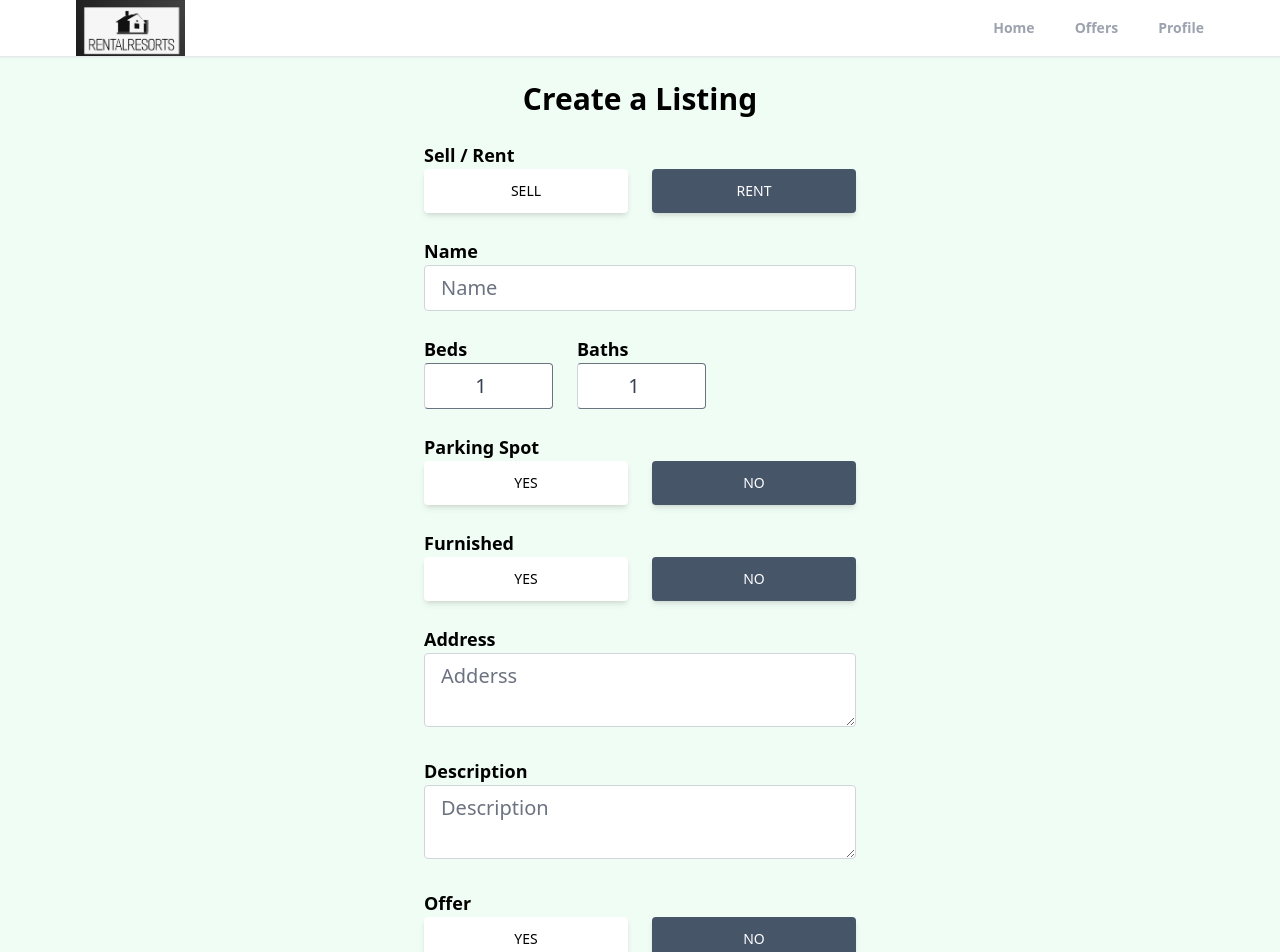
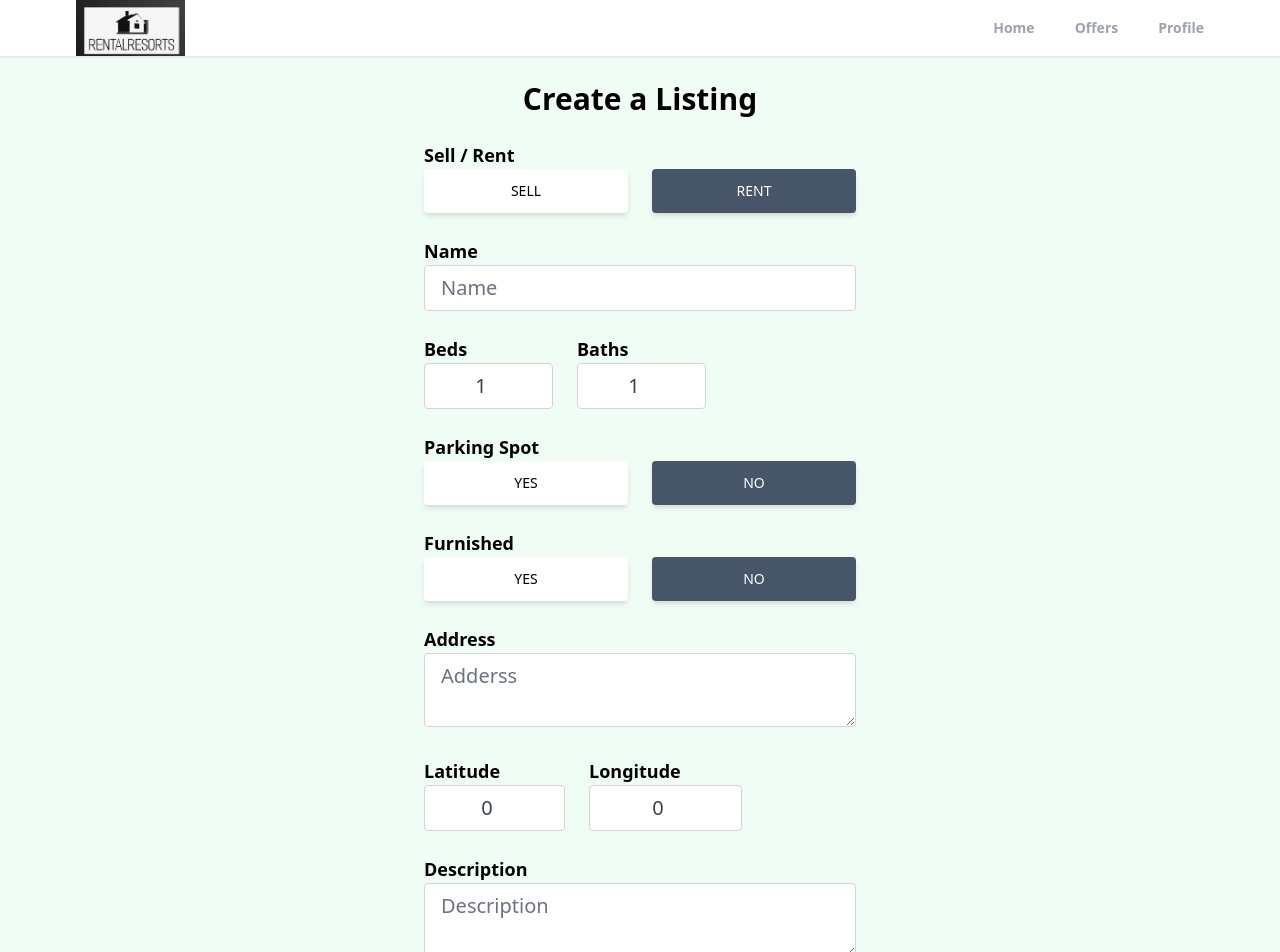
Before and after one commit to akashkumarsinha01/realtor-clone-react, a React (Create React App) app: page /create-listing in a window 1280 px wide. Shown: the top 952 px of the page. Built offline with nearby package versions, Linux system fonts and the light colour scheme; no server answers; sample sign-in values are in the browser's storage.

Commit message:
add functionality including onchange and onsubmit function to the create listing page

```diff
--- a/package.json
+++ b/package.json
@@ -14,6 +14,7 @@
     "react-router-dom": "^6.14.1",
     "react-scripts": "5.0.1",
     "react-toastify": "^9.1.3",
+    "uuid": "^9.0.0",
     "web-vitals": "^2.1.4"
   },
   "scripts": {
--- a/src/App.js
+++ b/src/App.js
@@ -24,7 +24,9 @@
           <Route path="/sign-up" element={<SignUp/>} />
           <Route path="/forgot-password" element={<ForgotPassword/>} />
           <Route path="/offers" element={<Offers/>} />
-          <Route path="/create-listing" element={<CreateListing/>} />
+          <Route path="/create-listing" element={<PrivateRoute />}>
+            <Route path="/create-listing" element={<CreateListing/>} />
+          </Route>
         </Routes>
       </Router>
       <ToastContainer
--- a/src/pages/CreateListing.jsx
+++ b/src/pages/CreateListing.jsx
@@ -1,6 +1,16 @@
-import React, { useState } from 'react'
-
+import React, { useState } from 'react';
+import { toast } from 'react-toastify';
+import { getStorage, ref, uploadBytesResumable, getDownloadURL } from "firebase/storage";
+import {getAuth} from 'firebase/auth'
+import {v4 as uuidv4} from 'uuid';
+import { addDoc, collection, serverTimestamp } from 'firebase/firestore';
+import { db } from '../firebase';
+import { useNavigate } from 'react-router-dom';
 export default function CreateListing() {
+    const navigate = useNavigate();
+    const auth = getAuth();
+    const[geolocationEnabled, setGeolocationEnabled] = useState(false);
+    const[loading, setLoading] = useState(false);
     const[formData, setFormData] = useState({
         type:"rent",
         name: "",
@@ -13,13 +23,133 @@
         offer:false,
         regularPrice:0,
         discountedPrice:0,
+        latitude:0,
+        longitude:0,
+        images:{},
     });
-    const{type,name,bedrooms,bathrooms,parking,furnish,address,description,offer,regularPrice,discountedPrice} = formData;
-    function onChange(){}
+    const{type,name,bedrooms,bathrooms,parking,furnish,address,description,offer,regularPrice,discountedPrice,latitude,longitude,images} = formData;
+    function onChange(e){
+        let boolean = null;
+        if(e.target.value === "true"){
+            boolean = true;
+        }
+        if(e.target.value === "false"){
+            boolean = false;
+        }
+        // Files
+        if(e.target.files){
+            setFormData((prevState)=>({
+                ...prevState,
+                images:e.target.files
+            }));
+        }
+        // text Boolean Number
+        if(!e.target.files){
+            setFormData((prevState)=>({
+                ...prevState,
+                [e.target.id]: boolean ?? e.target.value,
+            }));
+        }
+    }
+    async function onSubmit(e){
+        e.preventDefault();
+        setLoading(true);
+        if(+discountedPrice >= +regularPrice){
+            setLoading(false);
+            toast.error("Discounted price needs to be less than regular price")
+            return;
+        }
+        if(images.length > 6){
+            setLoading(false);
+            toast.error("Max 6 images are allowed")
+            return;
+        }
+        let geolocation = {}
+        let location;
+        if(geolocationEnabled){
+            const response = await fetch(`https://maps.googleapis.com/maps/api/geocode/json?address=${address}&key=${process.env.REACT_APP_GEOCODE_API_KEY}`);
+            const data = await response.json();
+            geolocation.lat = data.results[0]?.geometry.location.lat ?? 0;
+            geolocation.lng = data.results[0]?.geometry.location.lng ?? 0;
+            location = data.status === "ZERO_RESULTS" && undefined;
+
+            if(location === undefined){
+                setLoading(false);
+                toast.error("Please enter a correct address");
+                return;
+            }
+        }else{
+            geolocation.lat = latitude;
+            geolocation.lng = longitude;
+        }
+
+        async function storeImage(image){
+            return new Promise((resolve,reject)=>{
+                const storage = getStorage();
+                const filename = `${auth.currentUser.uid}-${image.name}-${uuidv4()}`;
+                const storageRef = ref(storage, filename);
+                const uploadTask = uploadBytesResumable(storageRef, image);
+                uploadTask.on('state_changed',
+                (snapshot) => {
+                    // Observe state change events such as progress, pause, and resume
+                    // Get task progress, including the number of bytes uploaded and the total number of bytes to be uploaded
+                    const progress = (snapshot.bytesTransferred / snapshot.totalBytes) * 100;
+                    console.log('Upload is ' + progress + '% done');
+                    switch (snapshot.state) {
+                    case 'paused':
+                        console.log('Upload is paused');
+                        break;
+                    case 'running':
+                        console.log('Upload is running');
+                        break;
+                    }
+                },
+                (error) => {
+                    // Handle unsuccessful uploads
+                    reject(error)
+                },
+                () => {
+                    // Handle successful uploads on complete
+                    // For instance, get the download URL: https://firebasestorage.googleapis.com/...
+                    getDownloadURL(uploadTask.snapshot.ref).then((downloadURL) => {
+                        resolve(downloadURL);
+                    });
+                }
+                );
+            })
+        }
+
+        const imgUrls = await Promise.all(
+            [...images].map((image) => storeImage(image))
+          ).catch((error) => {
+            setLoading(false);
+            toast.error("Images not uploaded");
+            return;
+          });
+
+        const formDataCopy = {
+            ...formData,
+            imgUrls,
+            geolocation,
+            timestamp: serverTimestamp(),
+        };
+        delete formDataCopy.images;
+        !formDataCopy.offer && delete formDataCopy.discountedPrice;
+        delete formDataCopy.latitude;
+        delete formDataCopy.longitude;
+        const docRef = await addDoc(collection(db,"listings"), formDataCopy);
+        setLoading(false);
+        toast.success("Listing created");
+        navigate(`/category/${formDataCopy.type}/${docRef}`);
+    }
+
+    if(loading){
+        return <h3>Loading</h3>
+    }
   return (
     <main className='max-w-md px-2 mx-auto'>
         <h1 className='text-3xl text-center mt-6 font-bold' >Create a Listing</h1>
-        <form>
+        <form onSubmit={onSubmit}>
             <p className='text-lg mt-6 font-semibold'>Sell / Rent</p>
             <div className='flex'>
                 <button type="button" id="type" value="sale" onClick={onChange} className={`mr-3 px-7 py-3 font-medium text-sm uppercase shadow-md rounded hover:shadow-lg focus:shadow-lg active:shadow-lg transition duration-150 ease-in-out w-full ${type === "rent" ? "bg-white text-black" : "bg-slate-600 text-white"}`}>
@@ -30,15 +160,15 @@
                 </button>
             </div>
             <p className='text-lg mt-6 font-semibold'>Name</p>
-            <input type="text" id="name" value={name} onChange={onchange} placeholder='Name' maxLength="32" minLength="5" required className='w-full px-4 py-2 text-xl text-gray-700 bg-white border border-gray-300 rounded transition duration-150 ease-in-out focus:text-gray-700 focus:bg-white focus:border-slate-600 mb-6' />
+            <input type="text" id="name" value={name} onChange={onChange} placeholder='Name' maxLength="32" minLength="5" required className='w-full px-4 py-2 text-xl text-gray-700 bg-white border border-gray-300 rounded transition duration-150 ease-in-out focus:text-gray-700 focus:bg-white focus:border-slate-600 mb-6' />
             <div className='flex space-x-6 mb-6'>
                 <div>
                     <p className='text-lg font-semibold'>Beds</p>
-                    <input type="number" id="bedrooms" value={bedrooms} onChange={onChange} min="1" max="50" required className='w-full px-4 py-2 text-xl text-gray-700 bg-white border border-l-gray-300 rounded transition decoration-purple-100 ease-in-out focus:text-gray-700 focus:bg-white focus:border-slate-600 text-center'/>
+                    <input type="number" id="bedrooms" value={bedrooms} onChange={onChange} min="1" max="50" required className='w-full px-4 py-2 text-xl text-gray-700 bg-white border border-gray-300 rounded transition decoration-purple-100 ease-in-out focus:text-gray-700 focus:bg-white focus:border-slate-600 text-center'/>
                 </div>
                 <div>
                     <p className='text-lg font-semibold'>Baths</p>
-                    <input type="number" id="bathrooms" value={bathrooms} onChange={onChange} min="1" max="50" required className='w-full px-4 py-2 text-xl text-gray-700 bg-white border border-l-gray-300 rounded transition decoration-purple-100 ease-in-out focus:text-gray-700 focus:bg-white focus:border-slate-600 text-center'/>
+                    <input type="number" id="bathrooms" value={bathrooms} onChange={onChange} min="1" max="50" required className='w-full px-4 py-2 text-xl text-gray-700 bg-white border border-gray-300 rounded transition decoration-purple-100 ease-in-out focus:text-gray-700 focus:bg-white focus:border-slate-600 text-center'/>
                 </div>
             </div>
             <p className='text-lg mt-6 font-semibold'>Parking Spot</p>
@@ -60,9 +190,21 @@
                 </button>
             </div>
             <p className='text-lg mt-6 font-semibold'>Address</p>
-            <textarea type="text" id="address" value={address} onChange={onchange} placeholder='Adderss' drequired className='w-full px-4 py-2 text-xl text-gray-700 bg-white border border-gray-300 rounded transition duration-150 ease-in-out focus:text-gray-700 focus:bg-white focus:border-slate-600 mb-6' />
+            <textarea type="text" id="address" value={address} onChange={onChange} placeholder='Adderss' drequired className='w-full px-4 py-2 text-xl text-gray-700 bg-white border border-gray-300 rounded transition duration-150 ease-in-out focus:text-gray-700 focus:bg-white focus:border-slate-600 mb-6' />
+            {!geolocationEnabled && (
+                <div className=' flex space-x-6 justify-start mb-6'>
+                    <div className=''>
+                        <p className='text-lg font-semibold'>Latitude</p>
+                        <input type="number" id="latitude" value={latitude} onChange={onChange} required min="-90" max="90" className='w-full px-4 py-2 text-xl text-gray-700 bg-white border border-gray-300 rounded transition decoration-purple-100 ease-in-out focus:text-gray-700 focus:bg-white focus:border-slate-600 text-center'/>
+                    </div>
+                    <div className=''>
+                        <p className='text-lg font-semibold'>Longitude</p>
+                        <input type="number" id="longitude" value={longitude} onChange={onChange} required min="-180" max="180" className='w-full px-4 py-2 text-xl text-gray-700 bg-white border border-gray-300 rounded transition decoration-purple-100 ease-in-out focus:text-gray-700 focus:bg-white focus:border-slate-600 text-center'/>
+                    </div>
+                </div>
+            )}
             <p className='text-lg font-semibold'>Description</p>
-            <textarea type="text" id="description" value={description} onChange={onchange} placeholder='Description' drequired className='w-full px-4 py-2 text-xl text-gray-700 bg-white border border-gray-300 rounded transition duration-150 ease-in-out focus:text-gray-700 focus:bg-white focus:border-slate-600 mb-6' />
+            <textarea type="text" id="description" value={description} onChange={onChange} placeholder='Description' drequired className='w-full px-4 py-2 text-xl text-gray-700 bg-white border border-gray-300 rounded transition duration-150 ease-in-out focus:text-gray-700 focus:bg-white focus:border-slate-600 mb-6' />
 
             <p className='text-lg  font-semibold'>Offer</p>
             <div className='flex mb-6'>
@@ -104,7 +246,7 @@
             <div className='mb-6'>
                 <p className='text-lg font-semibold'>Images</p>
                 <p className='text-gray-600'>The first image will be the cover(max 6)</p>
-                <input type="file" id="images" onChange={onchange} accept='.jpg,.png,.jpeg' multiple required className='w-full px-3 py-1.5 text-gray-700 bg-white border border-gray-300 rounded transition duration-150 ease-in-out focus:bg-white focus:border-slate-600'/>
+                <input type="file" id="images" onChange={onChange} accept='.jpg,.png,.jpeg' multiple required className='w-full px-3 py-1.5 text-gray-700 bg-white border border-gray-300 rounded transition duration-150 ease-in-out focus:bg-white focus:border-slate-600'/>
             </div>
             <button type="submit" className='mb-6 w-full px-7 py-3 bg-blue-600 text-white font-medium text-sm uppercase rounded shadow-md hover:bg-blue-700 hover:shadow-lg focus:bg-blue-700 focus:shadow-lg active:bg-blue-800 active:shadow-lg transition duration-150 ease-in-out '>Create Listing</button>
         </form>
```
Also changed, not shown: 2 other files (tests, documents, lock files or other folders).
